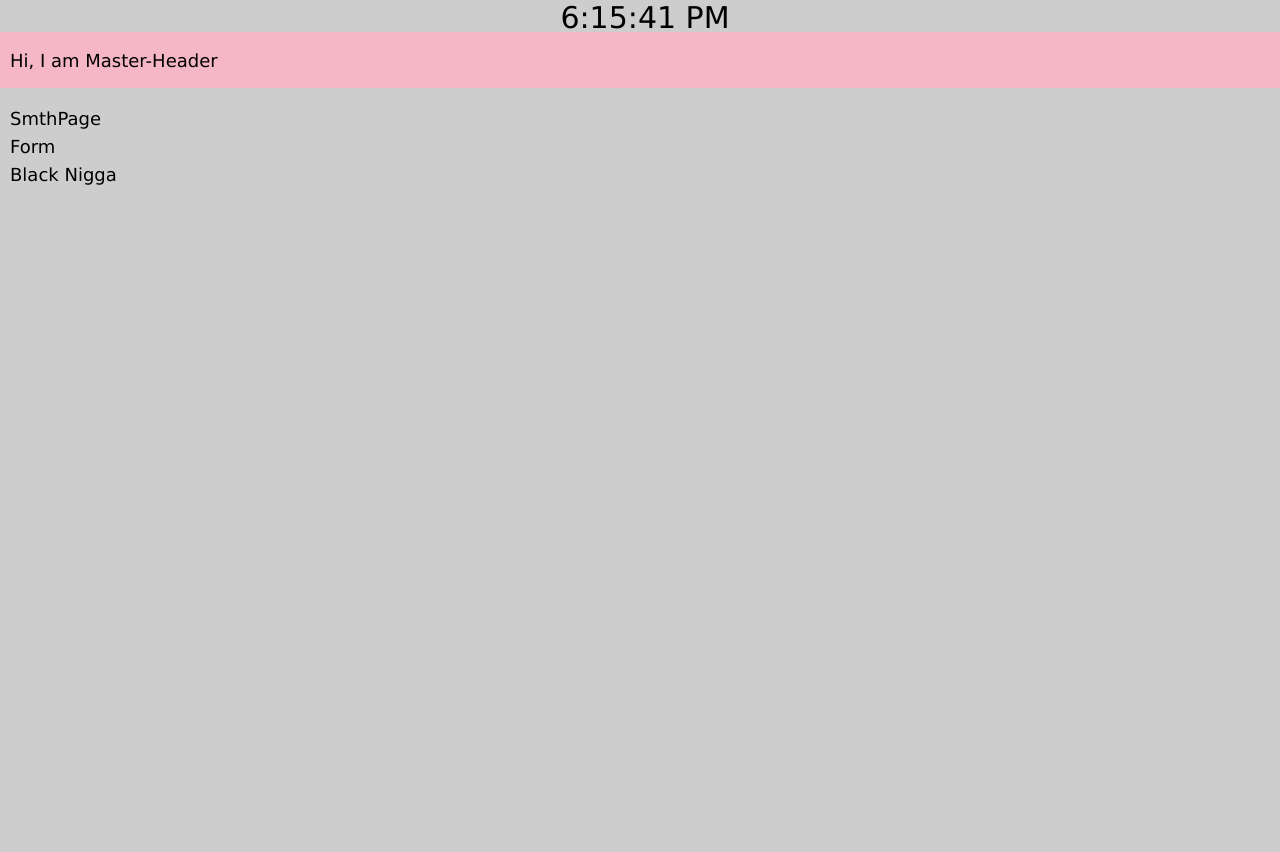
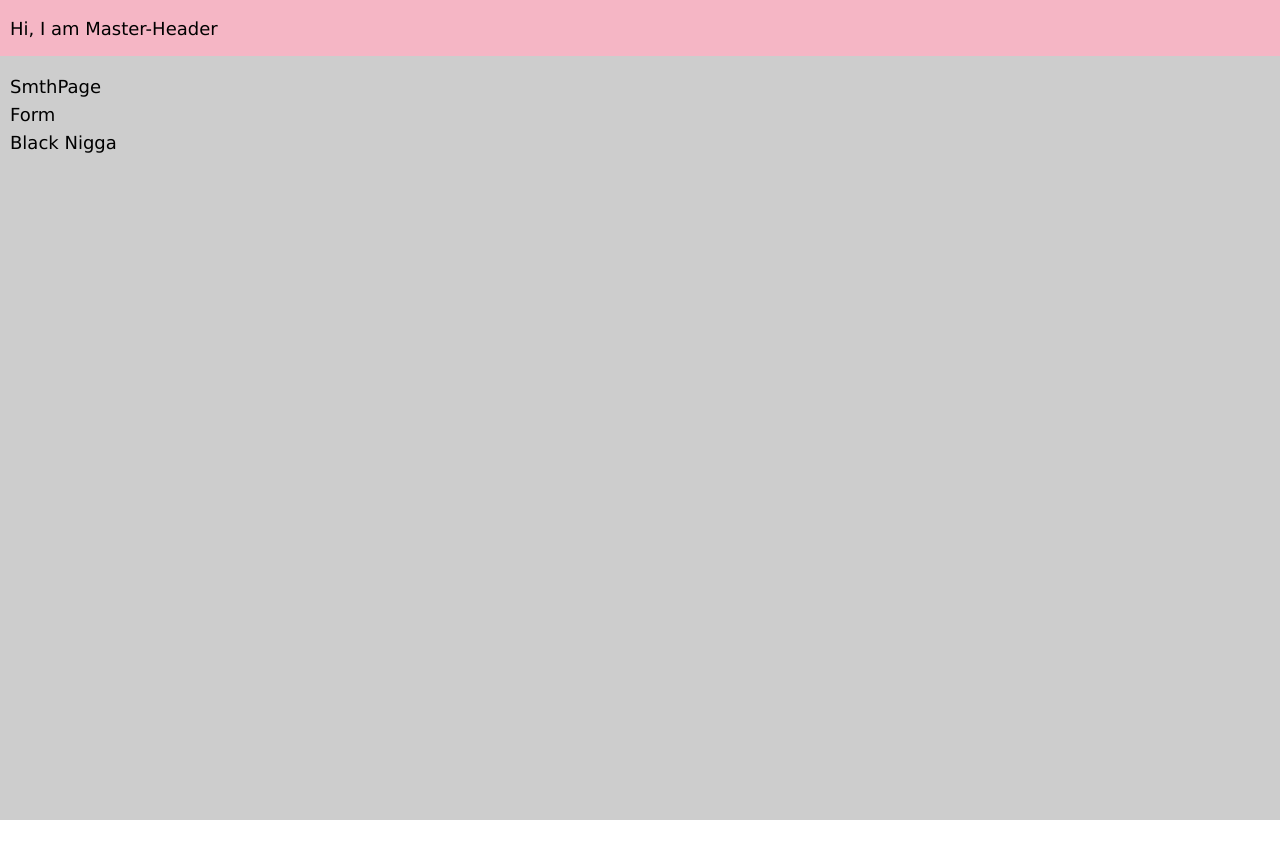
Before and after one commit to DaerioFrixell/masterN, a React (Create React App) app: page / in a window 1280 px wide. After the commit the page ends 820 px from the top, so only its background shows below. Built offline with nearby package versions, Linux system fonts and the light colour scheme.

Commit message:
feature/MN-08: edits fpr PR

```diff
--- a/src/components/clock/Clock.jsx
+++ b/src/components/clock/Clock.jsx
@@ -2,12 +2,11 @@ import React from "react";
 import { useState, useEffect } from "react";
 import "./clock.scss";
 
-export const Clock = ({ sec = 2000 }) => {
+export const Clock = ({ sec = 1000 }) => {
   const [date, setDate] = useState(new Date());
 
-  const clockInterval = setInterval(() => setDate(new Date()), sec);
-
   useEffect(() => {
+    const clockInterval = setInterval(() => setDate(new Date()), sec);
     return () => clearInterval(clockInterval);
   }, []);
 
--- a/src/core/App.js
+++ b/src/core/App.js
@@ -10,12 +10,10 @@ import { MenuList } from '../components/menuList/MenuList';
 import { Form } from '../components/form/Form';
 import { SmthPage } from '../components/smthPage/SmthPage';
 import { Nigga } from '../components/nigga/Nigga';
-import { Clock } from '../components/clock/Clock';
 
 function App() {
   return (
     <div className="app">
-      <Clock />
       <Header />
       <MenuList />
       <Routes>
```
